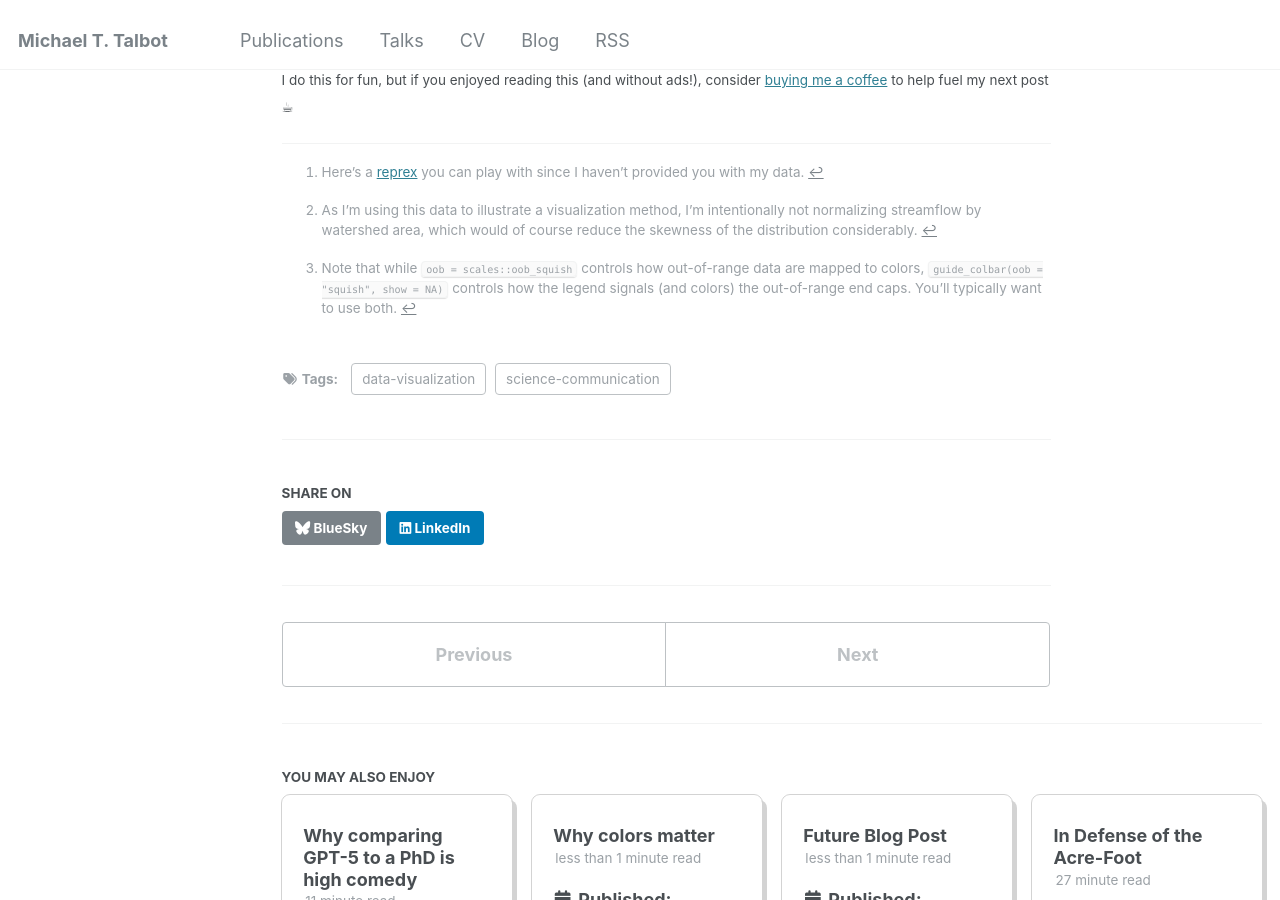
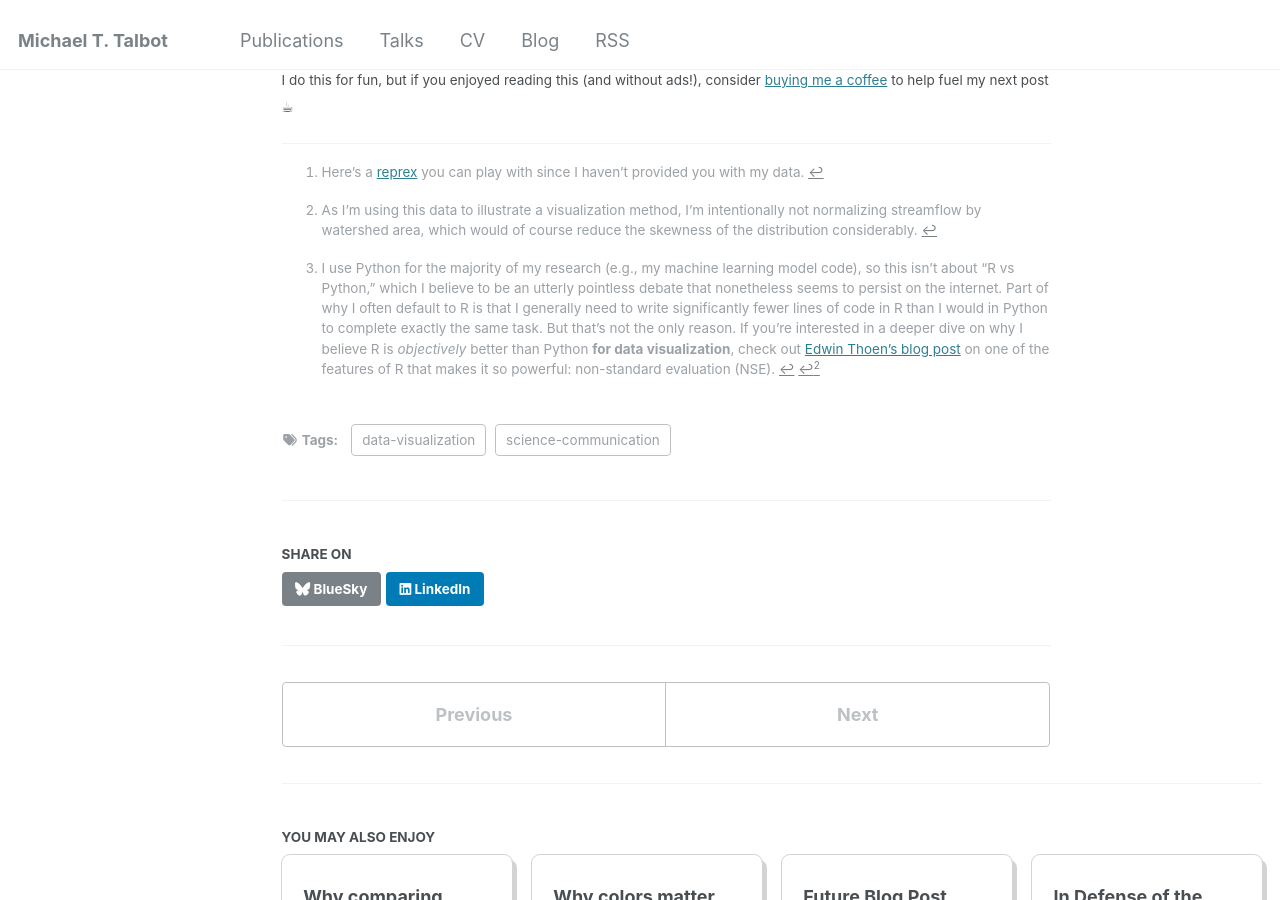
Before and after one commit to realmiketalbot/realmiketalbot.github.io, a Jekyll site: the page built from _posts/2026-01-21-out-of-bounds-on-purpose-legendry.md, in a window 1280 px wide and 900 px high, scrolled down 5516 px. Built offline with Jekyll 4.4.1, drawn with Linux system fonts in a browser that asks for light colours; emoji names are drawn with the system emoji font; comment, search, counter and statistics services are not loaded; some of the changed text lies outside the part shown.

Commit message:
Minor revisions

```diff
--- a/_posts/2026-01-21-out-of-bounds-on-purpose-legendry.md
+++ b/_posts/2026-01-21-out-of-bounds-on-purpose-legendry.md
@@ -96,9 +96,9 @@
 
 There’s a neat thing that Python’s `matplotlib` can do when you cap a color scale (i.e., you set limits but still want to signal out-of-range values). In `plt.colorbar`, you can use “extended” colorbars (triangular end caps) to indicate out-of-range values at one or both ends. That would solve our problem elegantly: we keep better contrast for the bulk of the data while still communicating that some stations exceed the plotted maximum. But, sadly, this is not a native feature of `ggplot2` :-(
 
-Yes, we could switch to Python. But here's the hard truth: I simply do not like `matplotlib`. I do not like it in the rain. I would not, could not, on a train. I will not use it here or there. I do not like it anywhere!
+Yes, we could switch to Python.[^3] But here's the hard truth: I simply do not like `matplotlib`. I do not like it in the rain. I would not, could not, on a train. I will not use it here or there. I do not like it anywhere!
 
-I know I could make equivalent plots using `matplotlib`, but I simply prefer the syntax of `ggplot2`, and it will likely continue to remain my default for visualizations. So, I wanted to find a way to do this using R. Luckily, it's quite easy. Enter the <a href="https://teunbrand.github.io/legendry/" target="_blank">`legendry`</a> package: `guide_colbar()`[^3] can add end caps automagically when (and only when) the data exceed your scale limits by specifying `show = NA`:
+I know I could make equivalent plots using `matplotlib`, but I strongly prefer the syntax of `ggplot2`, and as such R will likely continue to remain my default for visualizations. So, I wanted to find a way to do this using R. Luckily, it's quite easy. Enter the <a href="https://teunbrand.github.io/legendry/" target="_blank">`legendry`</a> package: `guide_colbar()`[^3] can add end caps automagically when (and only when) the data exceed your scale limits by specifying `show = NA`:
 
 <pre style="font-size: 0.6em;">
 # install.packages("legendry")
@@ -144,4 +144,5 @@
 
 [^1]: Here's a <a href="https://gist.github.com/realmiketalbot/0bd0af38c5b0f74c0d1fe16f895fe80d" target="_blank">reprex</a> you can play with since I haven't provided you with my data.
 [^2]: As I'm using this data to illustrate a visualization method, I'm intentionally not normalizing streamflow by watershed area, which would of course reduce the skewness of the distribution considerably.
-[^3]: Note that while `oob = scales::oob_squish` controls how out-of-range data are mapped to colors, `guide_colbar(oob = "squish", show = NA)` controls how the legend signals (and colors) the out-of-range end caps. You'll typically want to use both.
+[^3]: I use Python for the majority of my research (e.g., my machine learning model code), so this isn't about "R vs Python," which I believe to be an utterly pointless debate that nonetheless seems to persist on the internet. Part of why I often default to R is that I generally need to write significantly fewer lines of code in R than I would in Python to complete exactly the same task. But that's not the only reason. If you're interested in a deeper dive on why I believe R is _objectively_ better than Python **for data visualization**, check out <a href="https://edwinth.github.io/blog/nse/" target="_blank">Edwin Thoen's blog post</a> on one of the features of R that makes it so powerful: non-standard evaluation (NSE).
+[^4]: Note that while `oob = scales::oob_squish` controls how out-of-range data are mapped to colors, `guide_colbar(oob = "squish", show = NA)` controls how the legend signals (and colors) the out-of-range end caps. You'll typically want to use both.
```
